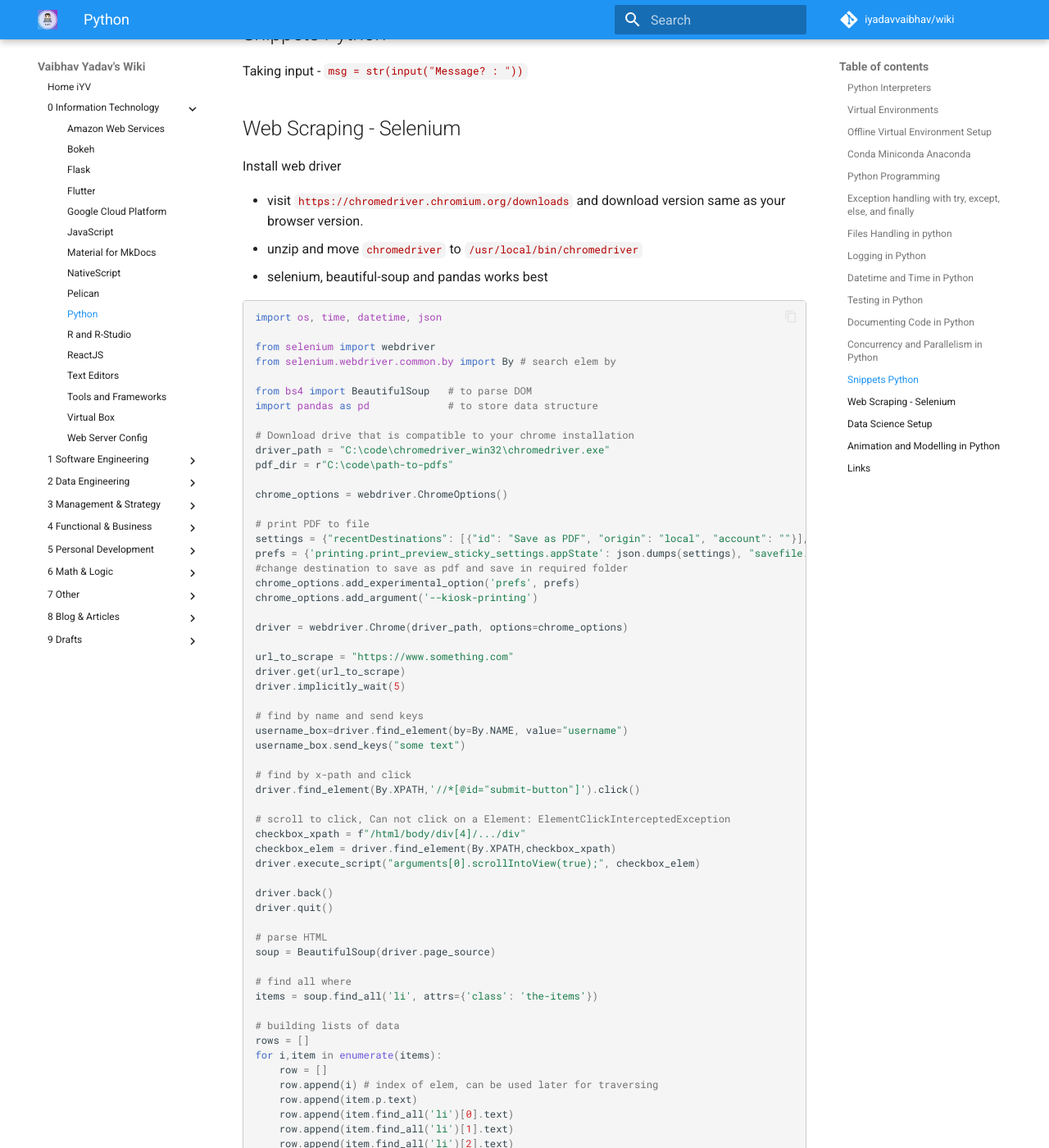
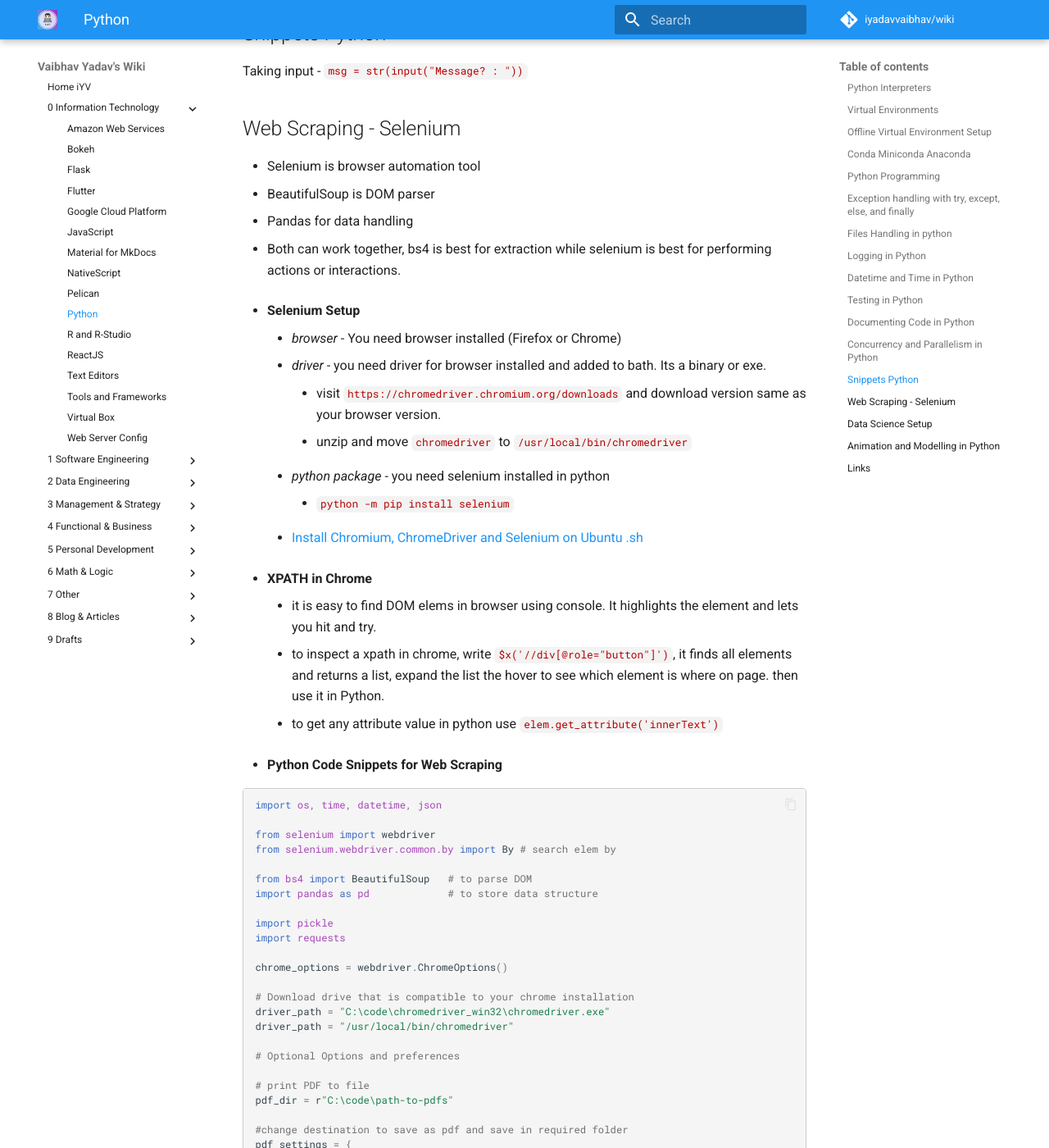
Before and after one commit to iYadavVaibhav/stem, an MkDocs documentation site: the page built from docs/0-Information-Technology/python-notes.md, in a window 1280 px wide and 1400 px high, scrolled down 13053 px. Shown: the whole window at 82% size. Built offline with MkDocs 1.6.1 and Material for MkDocs 9.7.7, drawn with Linux system fonts in a browser that asks for light colours; comment, search, counter and statistics services are not loaded; some of the changed text lies outside the part shown.

````diff
--- a/docs/0-Information-Technology/python-notes.md
+++ b/docs/0-Information-Technology/python-notes.md
@@ -425,8 +425,8 @@ def test_sum():
 
 ## Documenting Code in Python
 
-- **Why** - when you revisit after months, it _saves time_ to pick back
-  - when it is public or team work, it helps _others contribute_
+- **Why** - when you revisit after months, it *saves time* to pick back
+  - when it is public or team work, it helps *others contribute*
 
 - Documenting is making it understandable to users, like react-docs
 - Commenting is for developers, to understand why code is written. It can be to understand, reasons, description or
@@ -437,7 +437,7 @@ def test_sum():
   - you can set this as `my_func.__doc__ = "Some string"`
   - or the next line after function in `"""Some string"""` automatically sets the docstring for the function.
   - docstring structures are of three types
-    - Google - google's way (_mostly used_)
+    - Google - google's way (*mostly used*)
     - reStructured - python style
     - em - same as done in java
 
@@ -494,13 +494,29 @@ Taking input - `msg = str(input("Message? : "))`
 
 ## Web Scraping - Selenium
 
-Install web driver
+- Selenium is browser automation tool
+- BeautifulSoup is DOM parser
+- Pandas for data handling
+- Both can work together, bs4 is best for extraction while selenium is best for performing actions or interactions.
 
-- visit `https://chromedriver.chromium.org/downloads` and download version same as your browser version.
-- unzip and move `chromedriver` to `/usr/local/bin/chromedriver`
-- selenium, beautiful-soup and pandas works best
+- **Selenium Setup**
+  - *browser* - You need browser installed (Firefox or Chrome)
 
+  - *driver* - you need driver for browser installed and added to bath. Its a binary or exe.
+    - visit `https://chromedriver.chromium.org/downloads` and download version same as your browser version.
+    - unzip and move `chromedriver` to `/usr/local/bin/chromedriver`
 
+  - *python package* - you need selenium installed in python
+    - `python -m pip install selenium`
+
+  - [Install Chromium, ChromeDriver and Selenium on Ubuntu .sh](https://gist.github.com/DerekChia/d8b30e035def0ce875ff45ae6b2002f5)
+
+- **XPATH in Chrome**
+  - it is easy to find DOM elems in browser using console. It highlights the element and lets you hit and try.
+  - to inspect a xpath in chrome, write `$x('//div[@role="button"]')`, it finds all elements and returns a list, expand the list the hover to see which element is where on page. then use it in Python.
+  - to get any attribute value in python use `elem.get_attribute('innerText')`
+
+- **Python Code Snippets for Web Scraping**
 
 ```python
 import os, time, datetime, json
@@ -511,35 +527,89 @@ from selenium.webdriver.common.by import By # search elem by
 from bs4 import BeautifulSoup   # to parse DOM
 import pandas as pd             # to store data structure
 
-# Download drive that is compatible to your chrome installation
-driver_path = "C:\code\chromedriver_win32\chromedriver.exe"
-pdf_dir = r"C:\code\path-to-pdfs"
+import pickle
+import requests
 
 chrome_options = webdriver.ChromeOptions()
 
+# Download drive that is compatible to your chrome installation
+driver_path = "C:\code\chromedriver_win32\chromedriver.exe"
+driver_path = "/usr/local/bin/chromedriver"
+
+# Optional Options and preferences
+
 # print PDF to file
-settings = {"recentDestinations": [{"id": "Save as PDF", "origin": "local", "account": ""}], "selectedDestinationId": "Save as PDF", "version": 2}
-prefs = {'printing.print_preview_sticky_settings.appState': json.dumps(settings), "savefile.default_directory": pdf_dir}
+pdf_dir = r"C:\code\path-to-pdfs"
+
 #change destination to save as pdf and save in required folder
-chrome_options.add_experimental_option('prefs', prefs)
+pdf_settings = {
+  "recentDestinations": [{"id": "Save as PDF", "origin": "local", "account": ""}],
+  "selectedDestinationId": "Save as PDF",
+  "version": 2
+  }
+
+prefs = {
+  "credentials_enable_service": False,
+  "profile.password_manager_enabled": False,
+  "printing.print_preview_sticky_settings.appState": json.dumps(pdf_settings),
+  "savefile.default_directory": pdf_dir
+  }
+
+chrome_options.add_experimental_option("prefs", prefs)
+chrome_options.add_experimental_option("excludeSwitches", ["enable-automation"])
+chrome_options.add_experimental_option("useAutomationExtension", False)
+
 chrome_options.add_argument('--kiosk-printing')
 
 driver = webdriver.Chrome(driver_path, options=chrome_options)
 
 url_to_scrape = "https://www.something.com"
-driver.get(url_to_scrape)
+driver.get(url_to_scrape) # web page loads
 driver.implicitly_wait(5)
 
+
+""" Cookie Handling """
+cookies_path = username+"_cookies.pkl"
+
+# read pickle
+if(os.path.exists(cookies_path)):
+    cookies = pickle.load(open(cookies_path, "rb"))
+    print('Cookie exists')
+
+    # Check logged in by finding insta-home icon
+    driver.get(url_to_scrape)
+    sleep(randint(2,5))
+    # set cookie from pickle
+    try:
+        for cookie in cookies:
+            driver.add_cookie(cookie)
+        print('Cookies added')
+    except e:
+        print('Error adding existing cookie.'+e)
+
+# Save cookie to pickle
+pickle.dump( driver.get_cookies() , open(username+"_cookies.pkl","wb"))
+
+""" Doing actions """
+
+# Check if a field exists
+xlogin = '//*[@id="loginForm"]/div/div[3]/button'
+xlogin_exists = len(driver.find_elements(By.XPATH, value=xlogin)) != 0
+
+
 # find by name and send keys
-username_box=driver.find_element(by=By.NAME, value="username")
-username_box.send_keys("some text")
+driver.find_element(by=By.NAME, value="username").send_keys("some text")
 
 # find by x-path and click
 driver.find_element(By.XPATH,'//*[@id="submit-button"]').click()
 
+# Get attribute
+xpath = '//span[@id="ctdat"]'
+elem = browser.find_element(By.XPATH, value=xpath)
+date_text = elem.get_attribute('innerText')       # use any JS attribute
+
 # scroll to click, Can not click on a Element: ElementClickInterceptedException
-checkbox_xpath = f"/html/body/div[4]/.../div"
-checkbox_elem = driver.find_element(By.XPATH,checkbox_xpath)
+checkbox_elem = driver.find_element(By.XPATH, "/html/body/div[4]/.../div")
 driver.execute_script("arguments[0].scrollIntoView(true);", checkbox_elem)
 
 driver.back()
@@ -550,6 +620,14 @@ soup = BeautifulSoup(driver.page_source)
 
 # find all where
 items = soup.find_all('li', attrs={'class': 'the-items'})
+
+# Request and Beautiful - Scrapping HashTags
+term = "nature"
+hastag_url = 'https://best-hashtags.com/hashtag/'+term
+page = requests.get(hastag_url)
+soup = BeautifulSoup(page.content, 'html.parser')
+hashtags = soup.select("body > div.wrapper > div.job-description > div > div > div.col-md-8 > div > div > div:nth-child(1) > div:nth-child(4) > p1")[0].text.strip()
+
 
 # building lists of data
 rows = []
@@ -569,10 +647,12 @@ df = pd.DataFrame(columns=['id','date_','region','strength','source','title'], d
 
 
 - Links
-  - <https://realpython.com/modern-web-automation-with-python-and-selenium/>
+  - [Real Python](https://realpython.com/modern-web-automation-with-python-and-selenium/)
   - [Kiwidamien Github - Webscraping Beyond Beautifulsoup And Selenium](https://kiwidamien.github.io/webscraping-beyond-beautifulsoup-and-selenium.html)
   - [Beautiful Soup 4 Readthedocs - En Latest Index](https://beautiful-soup-4.readthedocs.io/en/latest/index.html)
   - [Stackoverflow - PDF printing from Selenium with chromedriver](https://stackoverflow.com/q/59893671/1055028)
+  - [XPATH - Guide](https://www.lambdatest.com/blog/complete-guide-for-using-xpath-in-selenium-with-examples/)
+  - [XPATH - text contains](https://stackoverflow.com/questions/12323403/how-do-i-find-an-element-that-contains-specific-text-in-selenium-webdriver-pyth)
 
 
 
````
Also changed, not shown: docs/1-Software-Engineering/linux-terminal.md (+31 -7 lines).
